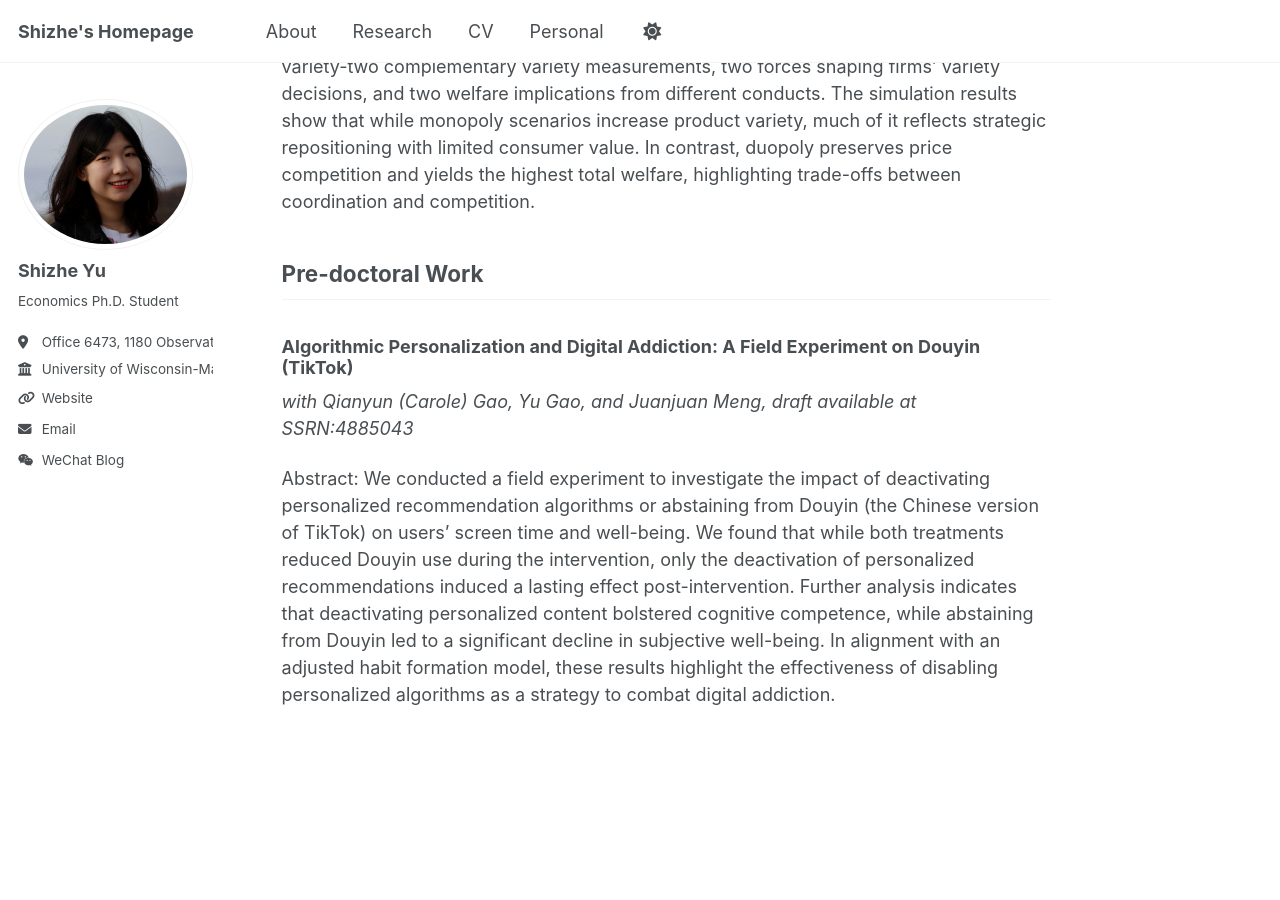
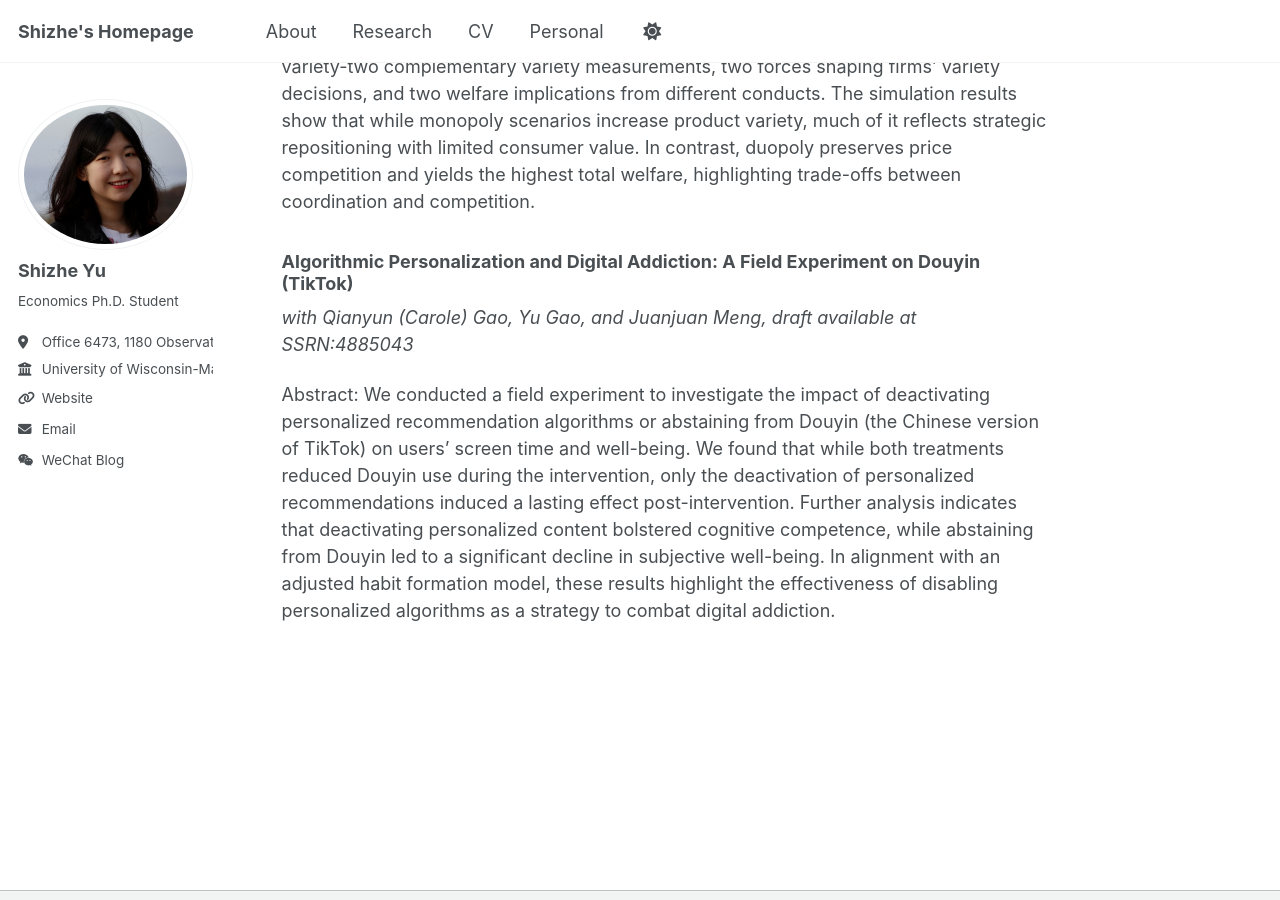
Before and after one commit to shizhe-yu/shizhe-yu.github.io, a Jekyll site: the page built from _pages/research.md, in a window 1280 px wide and 900 px high, scrolled down 397 px. Built offline with Jekyll 4.4.1, drawn with Linux system fonts in a browser that asks for light colours.

Commit message:
Update research.md

```diff
--- a/_pages/research.md
+++ b/_pages/research.md
@@ -11,7 +11,7 @@ author_profile: true
 
 Abstract: I study how oligopolistic competition affects product variety and welfare in the global commercial aircraft market, characterized by duopolistic competition between Airbus and Boeing. Using a structural model with endogenous product entry, I develop a three-part decomposition framework to provide a nuanced understanding of product variety-two complementary variety measurements, two forces shaping firms' variety decisions, and two welfare implications from different conducts. The simulation results show that while monopoly scenarios increase product variety, much of it reflects strategic repositioning with limited consumer value. In contrast, duopoly preserves price competition and yields the highest total welfare, highlighting trade-offs between coordination and competition.
 
-## Pre-doctoral Work
+
 ### Algorithmic Personalization and Digital Addiction: A Field Experiment on Douyin (TikTok)
 *with Qianyun (Carole) Gao, Yu Gao, and Juanjuan Meng, draft available at SSRN:4885043*
 
```
